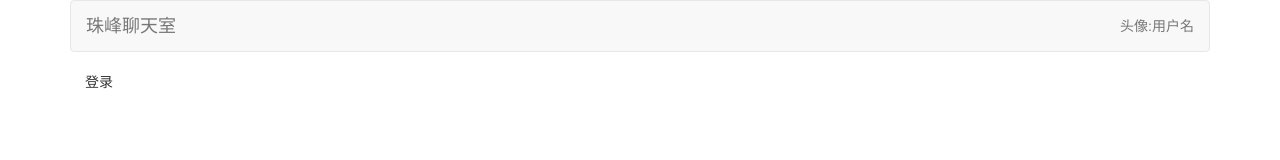
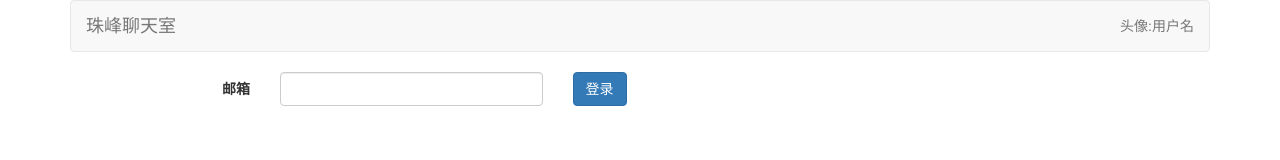
Before and after one commit to baichi/201607chat, a website: page app/index.html in a window 1280 px wide. Drawn offline with nearby package versions, Linux system fonts and the light colour scheme; some packages are replaced by stand-ins of ours.

Commit message:
配置路由

```diff
--- a/app/pages/login.html
+++ b/app/pages/login.html
@@ -1 +1,15 @@
-登录
+<div class="row">
+    <div class="col-xs-12">
+        <form class="form-horizontal">
+            <div class="form-group">
+                <label class="control-label col-xs-2" for="email">邮箱</label>
+                <div class="col-xs-3">
+                    <input id="email" type="email" class="form-control">
+                </div>
+                <div class="col-xs-1">
+                    <button  type="submit" class="btn btn-primary">登录</button>
+                </div>
+            </div>
+        </form>
+    </div>
+</div>
```
